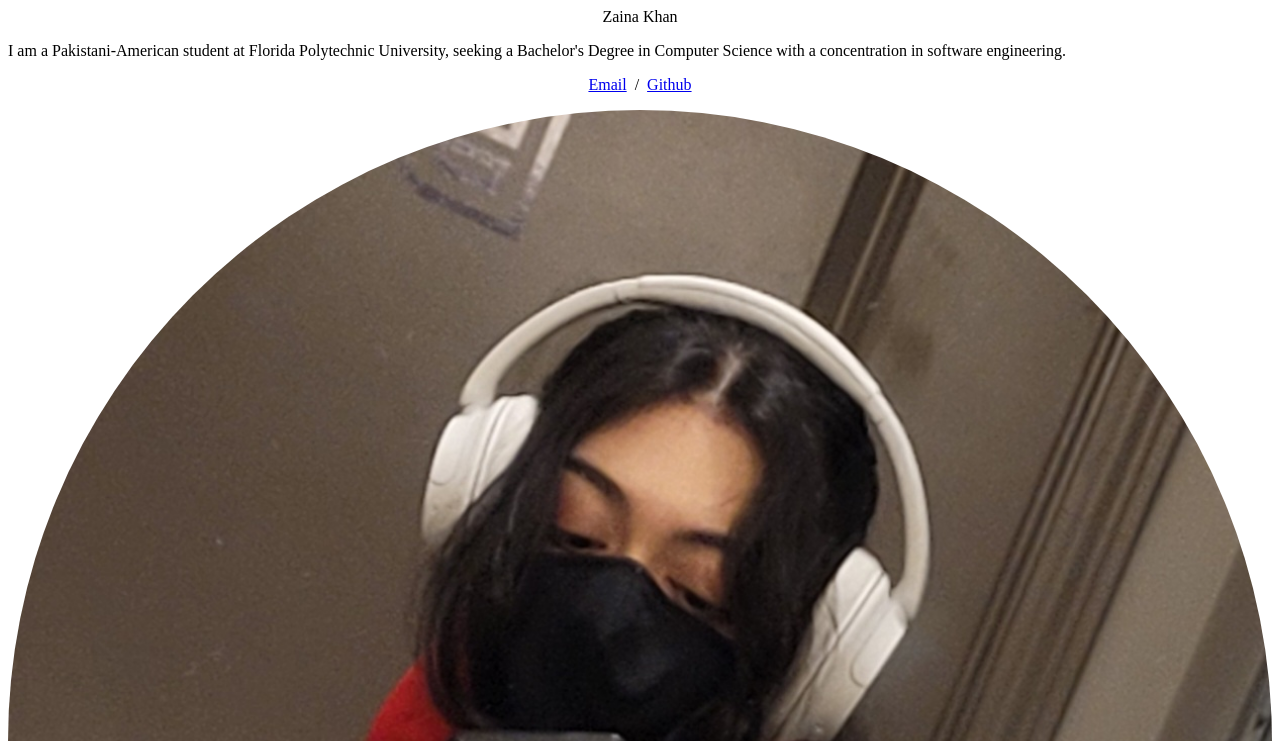
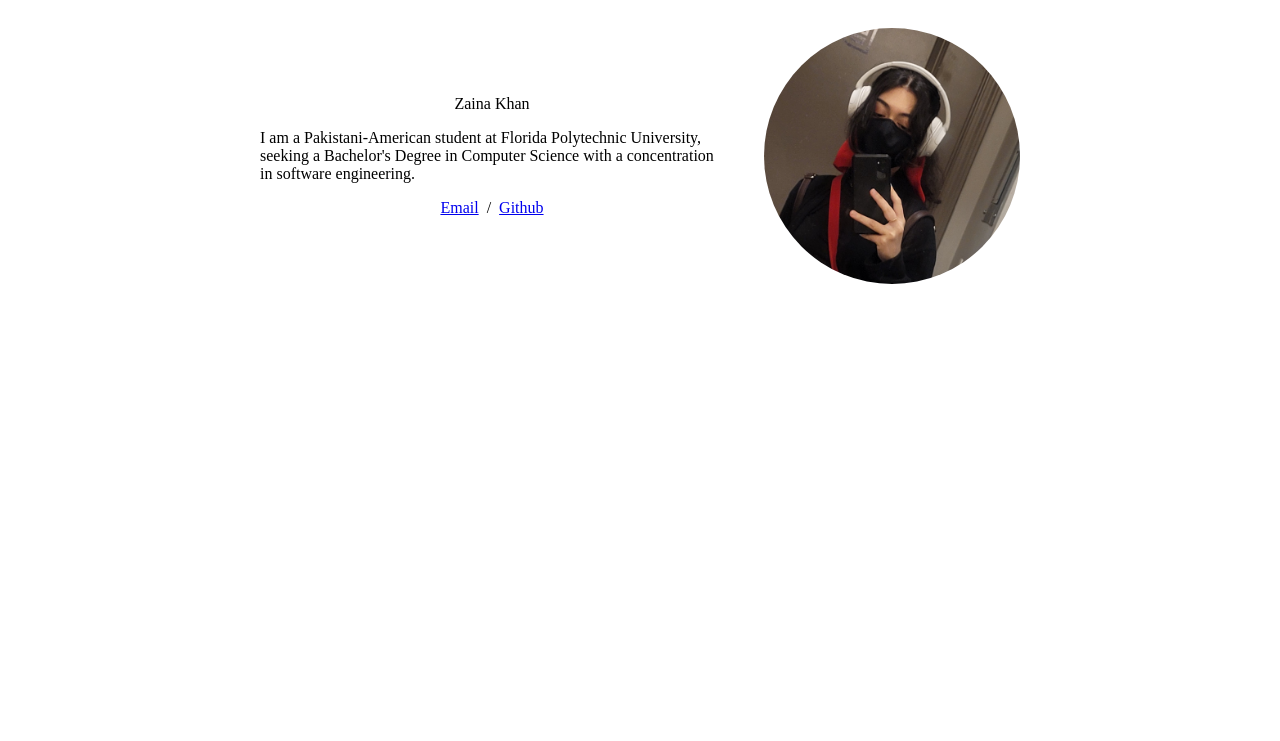
Before and after one commit to ZainaK05/ZainaK05.github.io, a plain HTML site: page index.html in a window 1280 px wide. Shown: the top 741 px of the page. Drawn offline with Linux system fonts and the light colour scheme.

Commit message:
Update index.html

```diff
--- a/index.html
+++ b/index.html
@@ -3,12 +3,15 @@
   <title>Zaina Khan</title>
 
   <body>
+  <table style="width:100%;max-width:800px;border:0px;border-spacing:0px;border-collapse:separate;margin-right:auto;margin-left:auto;"><tbody>
+      <tr style="padding:0px">
+        <td style="padding:0px">
+          <table style="width:100%;border:0px;border-spacing:0px;border-collapse:separate;margin-right:auto;margin-left:auto;"><tbody>
+            <tr style="padding:0px">
               <td style="padding:2.5%;width:63%;vertical-align:middle">
-
                 <p class="name" style="text-align: center;">
                   Zaina Khan
                 </p>
-
                 <p> I am a Pakistani-American student at Florida Polytechnic University, seeking a Bachelor's Degree in Computer Science with a concentration in software engineering.
                 </p>
                 <p style="text-align:center">
@@ -16,10 +19,10 @@
                   <a href="https://github.com/ZainaK05">Github</a>
                 </p>
               </td>
-  <td style="padding:2.5%;width:40%;max-width:40%"
+              <td style="padding:2.5%;width:40%;max-width:40%">
                 <a href="images/zainakhan.jpg"><img style="width:100%;max-width:100%;object-fit: cover; border-radius: 50%;" alt="profile photo" src="images/zainakhan.jpg" class="hoverZoomLink"></a>
               </td>
-</body>
-
+            </tr>
+          </tbody></table>
 
 </html>
```
Lines whose indentation alone changed are shown as unchanged.
